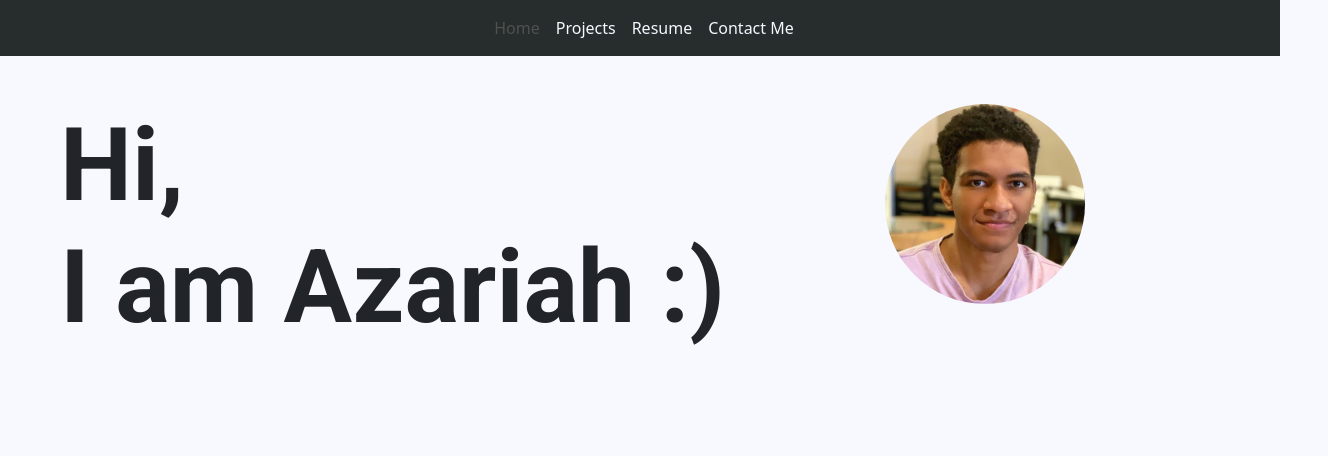
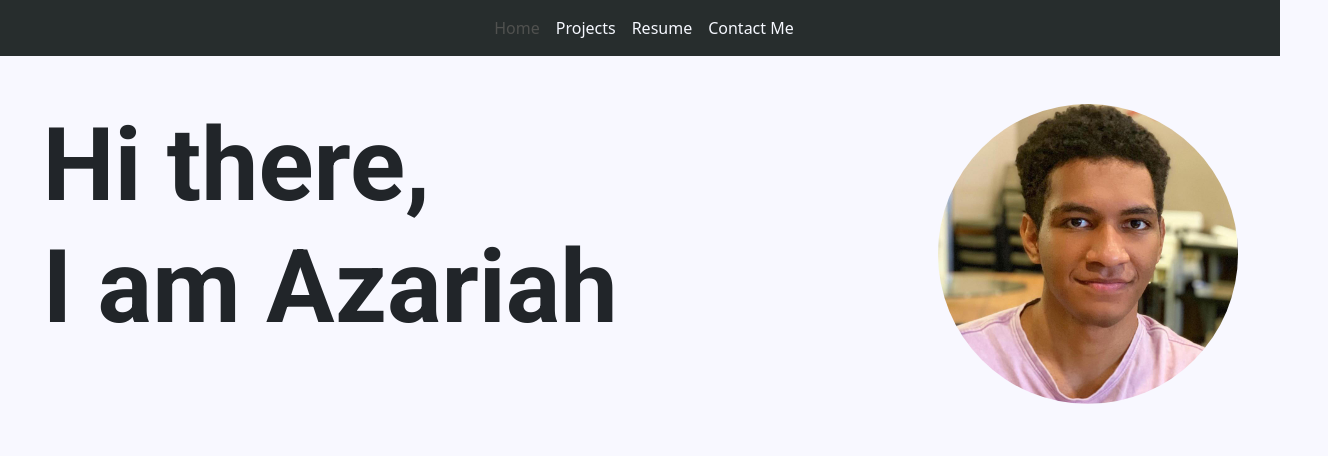
Before and after one commit to aztec-dev/web-portfolio, a website: page pages/index.html in a window 1280 px wide. Shown: the whole page, 1328 px wide, since content can reach past the window. Drawn offline with nearby package versions, Linux system fonts and the light colour scheme.

Commit message:
adjustments

```diff
--- a/pages/index.html
+++ b/pages/index.html
@@ -60,22 +60,22 @@
 
   <body>
     <div
-      class="container-fluid w-100 d-flex justify-content-md-start justify-content-sm-center mt-5 ms-md-5"
+      class="container-fluid w-100 d-flex justify-content-md-center justify-content-sm-center mt-5"
     >
-      <div class="d-flex flex-md-row flex-sm-column mb-5">
+      <div class="d-flex flex-md-row flex-sm-column mb-5 pb-md-5">
         <h1 class="roboto-bold" id="main-intro">
-          <span class="d-block text-start">Hi,</span>
-          <span class="d-block text-start">I am Azariah :)</span>
+          <span class="d-block text-start">Hi there,</span>
+          <span class="d-block text-start">I am Azariah</span>
         </h1>
-        <div class="object-fit-stretch">
+      </div>
+      <div class="" id="headshot">
         <img
           class="rounded-circle"
           id="headshot"
           src="../assets/me.jpg"
-            height="200vh"
+          height="300px"
           alt="This should be a photo of me."
         />
-        </div>
       </div>
     </div>
 
```
Lines whose indentation alone changed are shown as unchanged.
